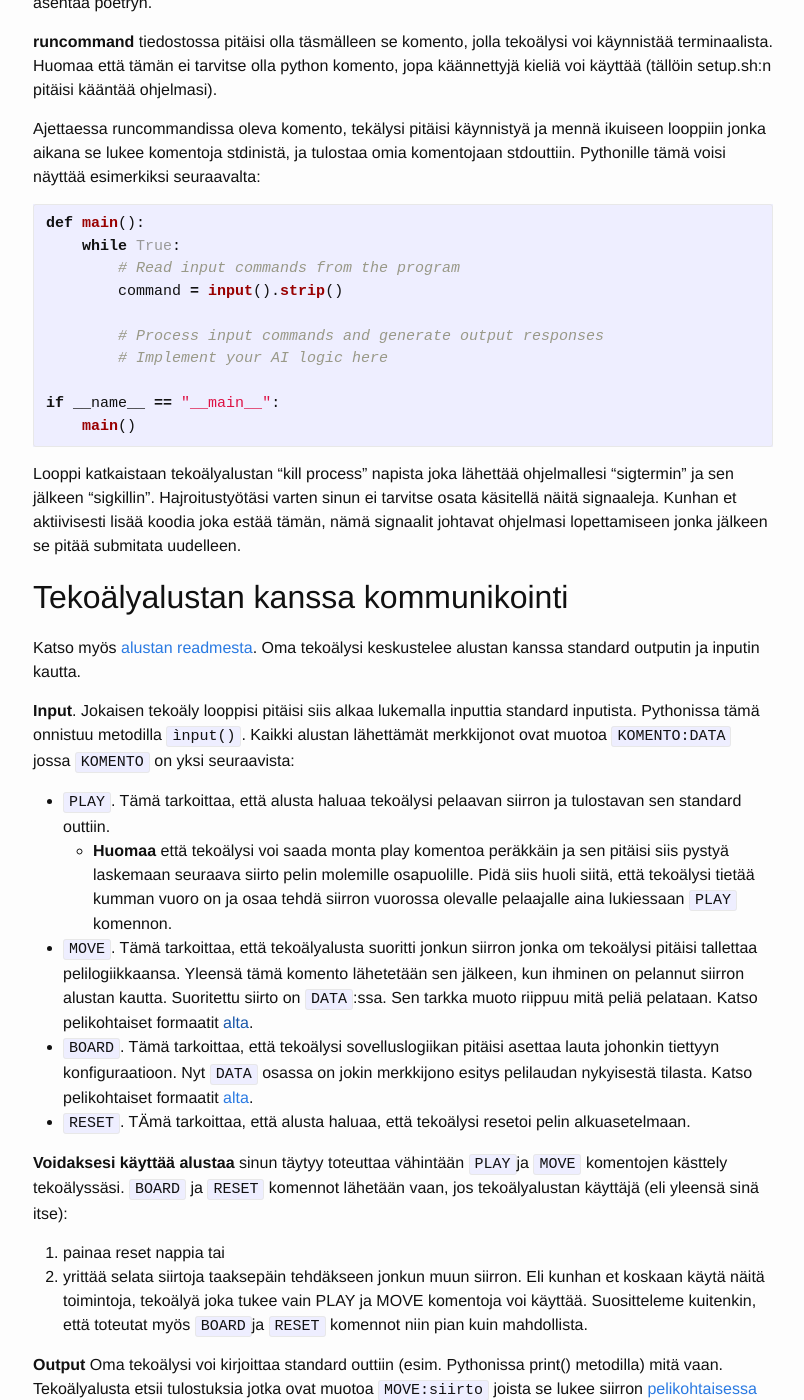
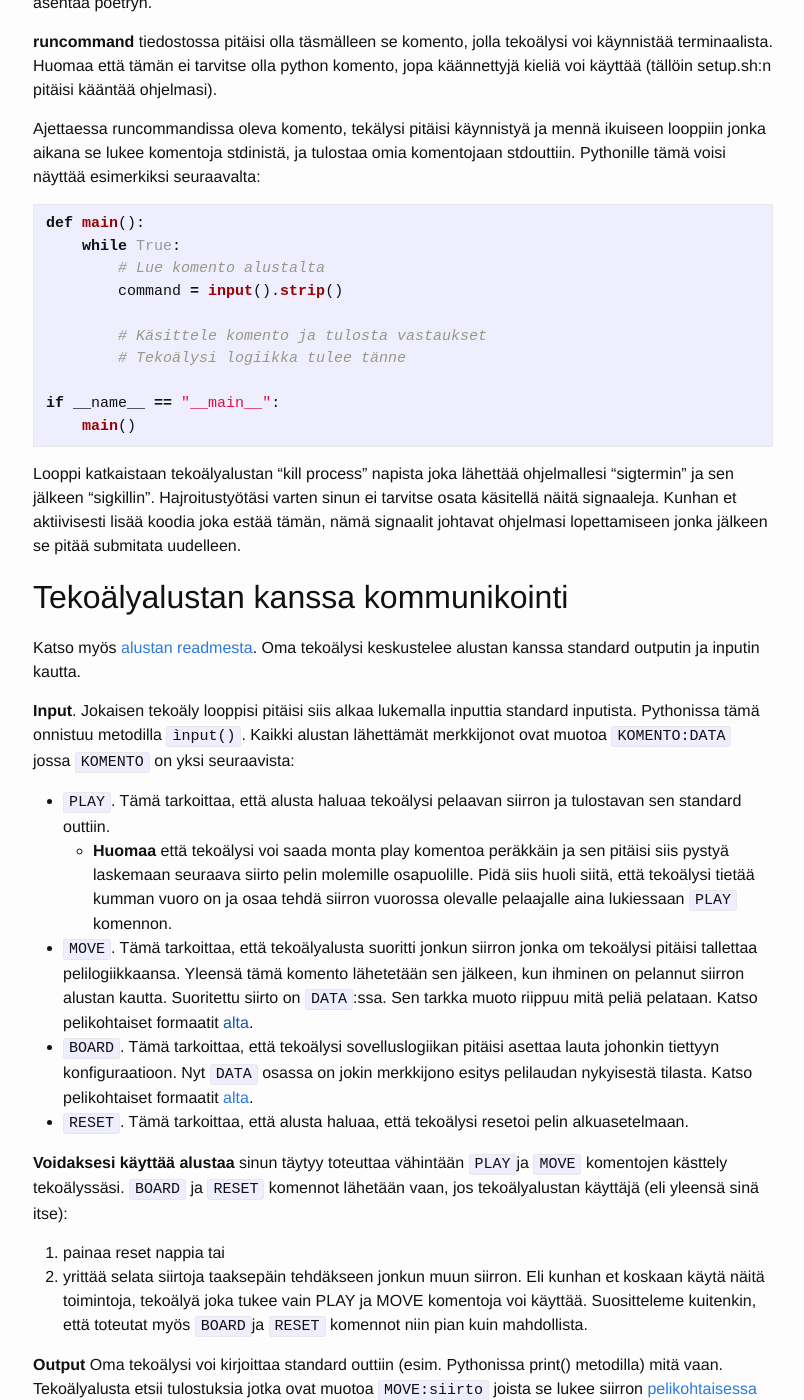
Before and after one commit to algolabra-hy/algolabra-hy.github.io, a Jekyll site: the page built from ai_platform.md, in a window 1280 px wide and 1400 px high, scrolled down 4961 px. Shown: the whole window, without its empty margins (237-1041 px from the left). Built offline with Jekyll 4.4.1, drawn with Linux system fonts in a browser that asks for light colours.

Commit message:
Update ai_platform.md

````diff
--- a/ai_platform.md
+++ b/ai_platform.md
@@ -93,11 +93,11 @@ omia komentojaan stdouttiin. Pythonille tämä voisi näyttää esimerkiksi seur
 ```python
 def main():
     while True:
-        # Read input commands from the program
+        # Lue komento alustalta
         command = input().strip()
 
-        # Process input commands and generate output responses
-        # Implement your AI logic here
+        # Käsittele komento ja tulosta vastaukset
+        # Tekoälysi logiikka tulee tänne
 
 if __name__ == "__main__":
     main()
@@ -114,7 +114,7 @@ Oma tekoälysi keskustelee alustan kanssa standard outputin ja inputin kautta.
     - **Huomaa** että tekoälysi voi saada monta play komentoa peräkkäin ja sen pitäisi siis pystyä laskemaan seuraava siirto pelin molemille osapuolille. Pidä siis huoli siitä, että tekoälysi tietää kumman vuoro on ja osaa tehdä siirron vuorossa olevalle pelaajalle aina lukiessaan ``PLAY`` komennon.
 - ``MOVE``. Tämä tarkoittaa, että tekoälyalusta suoritti jonkun siirron jonka om tekoälysi pitäisi tallettaa pelilogiikkaansa. Yleensä tämä komento lähetetään sen jälkeen, kun ihminen on pelannut siirron alustan kautta. Suoritettu siirto on ``DATA``:ssa. Sen tarkka muoto riippuu mitä peliä pelataan. Katso pelikohtaiset formaatit [alta]().
 - ``BOARD``. Tämä tarkoittaa, että tekoälysi sovelluslogiikan pitäisi asettaa lauta johonkin tiettyyn konfiguraatioon. Nyt ```DATA``` osassa on jokin merkkijono esitys pelilaudan nykyisestä tilasta.  Katso pelikohtaiset formaatit [alta](/aiplatform#pelikohtainen-info).
-- ``RESET``. TÄmä tarkoittaa, että alusta haluaa, että tekoälysi resetoi pelin alkuasetelmaan.
+- ``RESET``. Tämä tarkoittaa, että alusta haluaa, että tekoälysi resetoi pelin alkuasetelmaan.
 
 **Voidaksesi käyttää alustaa** sinun täytyy toteuttaa vähintään ``PLAY``ja ``MOVE`` komentojen kästtely tekoälyssäsi. ``BOARD`` ja ``RESET`` komennot lähetään vaan, jos tekoälyalustan käyttäjä (eli yleensä sinä itse):
 1. painaa reset nappia tai
````
